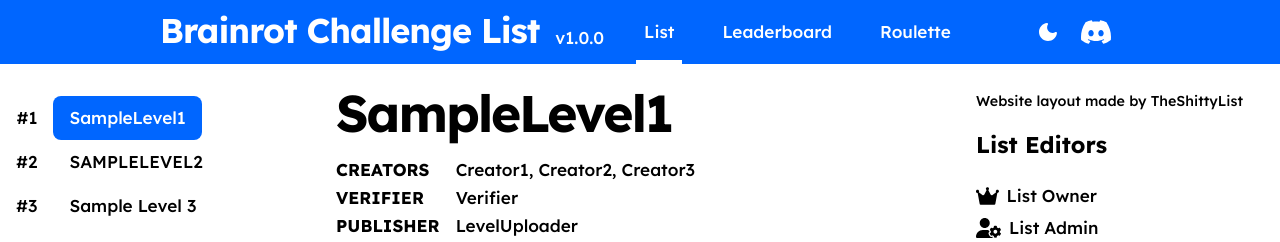
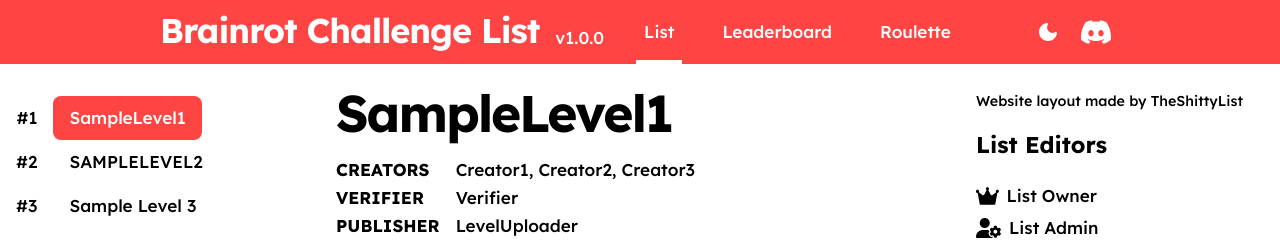
Before and after one commit to GodtierGD/brcl, a plain HTML site: page index.html in a window 1280 px wide. Shown: the top 242 px of the page. Drawn offline with nearby package versions, Linux system fonts and the light colour scheme.

Commit message:
sdgdfgdfgdfg

```diff
--- a/css/components/nav.css
+++ b/css/components/nav.css
@@ -1,7 +1,7 @@
 :root {
     --color-background: white;
     --color-on-background: black;
-    --color-primary: #0066ff;
+    --color-primary: #ff4444;
     --color-on-primary: white;
 }
 
```
